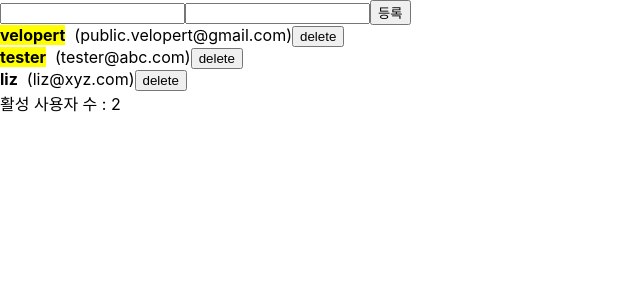
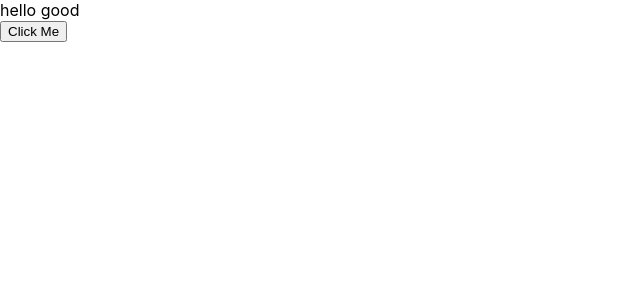
Before and after one commit to bopboy/fc-react-practice, a React (Create React App) app: page / in a window 1280 px wide. Shown: the top 300 px of the page, without its empty margins (0-640 px from the left). Built offline with nearby package versions, Linux system fonts and the light colour scheme.

Commit message:
24 useContext 사용

```diff
--- /dev/null
+++ b/src/ContextSample.js
@@ -0,0 +1,25 @@
+import React, { createContext, useContext, useState } from 'react';
+
+const MyContext = createContext('dafault');
+
+function Child() {
+    const text = useContext(MyContext);
+    return <div>hello {text}</div>
+}
+function Parent() {
+    return <Child></Child>
+}
+function GrandParent() {
+    return <Parent></Parent>
+}
+function ContextSample() {
+    const [value, setValue] = useState(true);
+    return (
+        <MyContext.Provider value={value ? 'good' : 'bad'}>
+            <GrandParent />
+            <button onClick={() => setValue(!value)}>Click Me</button>
+        </MyContext.Provider>
+    );
+}
+
+export default ContextSample;
--- a/src/index.js
+++ b/src/index.js
@@ -2,10 +2,11 @@
 import ReactDOM from 'react-dom';
 import './index.css';
 import App from './App';
+import ContextSample from './ContextSample';
 // import Counter from './Counter'
 import * as serviceWorker from './serviceWorker';
 
-ReactDOM.render(<App />, document.getElementById('root'));
+ReactDOM.render(<ContextSample />, document.getElementById('root'));
 
 // If you want your app to work offline and load faster, you can change
 // unregister() to register() below. Note this comes with some pitfalls.
```
